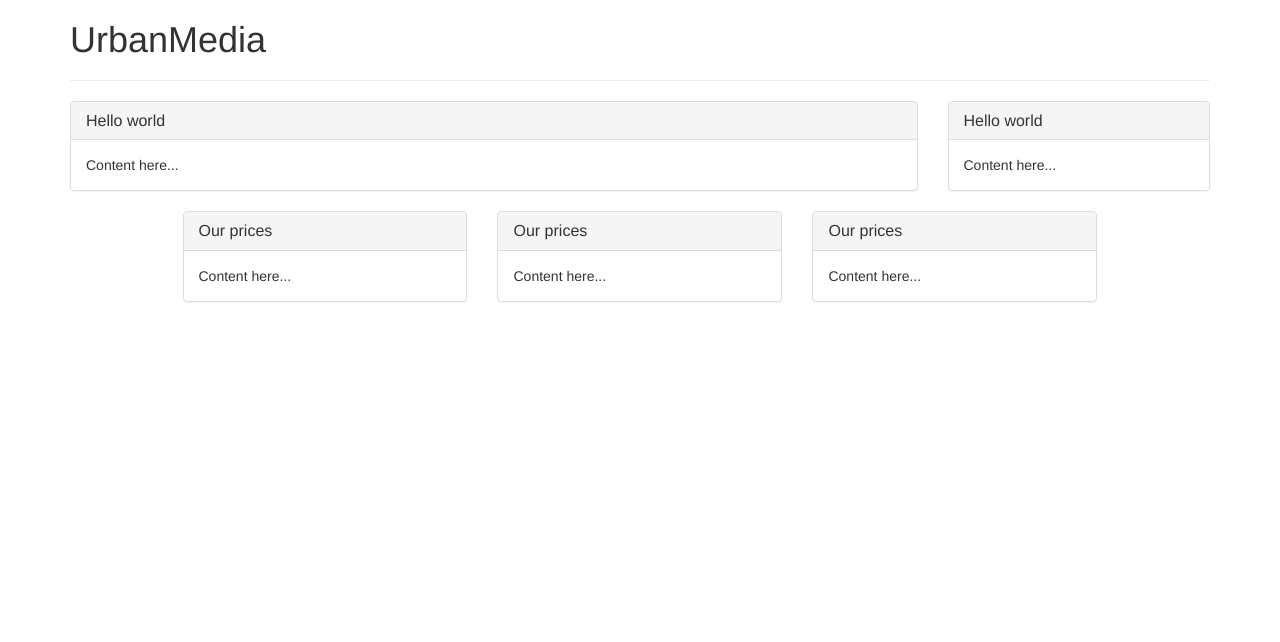
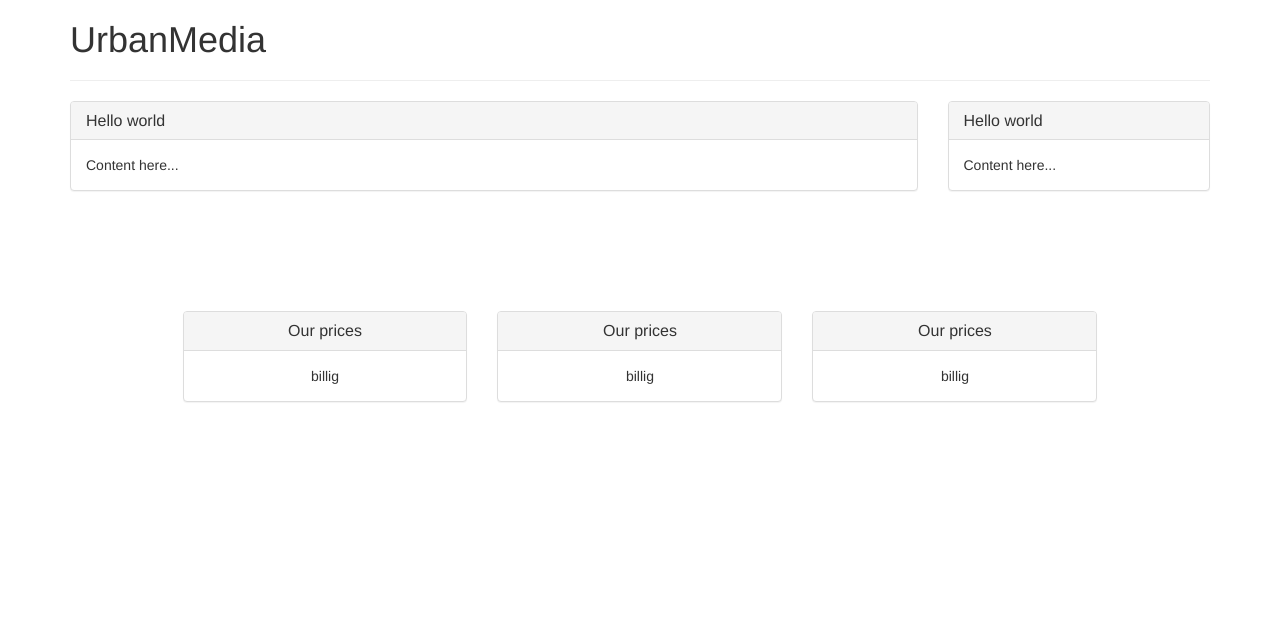
Before and after one commit to mediamonkeys/playground, a PHP site: page / in a window 1280 px wide. Shown: the top 642 px of the page. Run offline with PHP 8.4, Linux system fonts and the light colour scheme.

Commit message:
Added boostrap link to  latest compiled version + Content on index

```diff
--- a/project/index.php
+++ b/project/index.php
@@ -44,37 +44,37 @@ and open the template in the editor.
                     </div>
                 </div>
             </div>
-
+            <br><br><br><br><br>
             <div class="row">
                  <div class="col-sm-10 col-sm-offset-1">
 
                 <div class=" col-sm-4 ">
-                    <div class="panel panel-default">
+                    <div class="panel panel-default text-center">
                         <div class="panel-heading">
                             <h3 class="panel-title">Our prices</h3>
                         </div>
                         <div class="panel-body">
-                            Content here...
+                            billig
                         </div>
                     </div>
                 </div>
                    <div class=" col-sm-4 ">
-                        <div class="panel panel-default">
+                        <div class="panel panel-default text-center">
                             <div class="panel-heading">
                                 <h3 class="panel-title">Our prices</h3>
                             </div>
                             <div class="panel-body">
-                                Content here...
+                                billig
                             </div>
                         </div>
                     </div>
                     <div class=" col-sm-4 ">
-                        <div class="panel panel-default">
+                        <div class="panel panel-default text-center">
                             <div class="panel-heading">
                                 <h3 class="panel-title">Our prices</h3>
                             </div>
                             <div class="panel-body">
-                                Content here...
+                                billig
                             </div>
                         </div>
                     </div>
```
